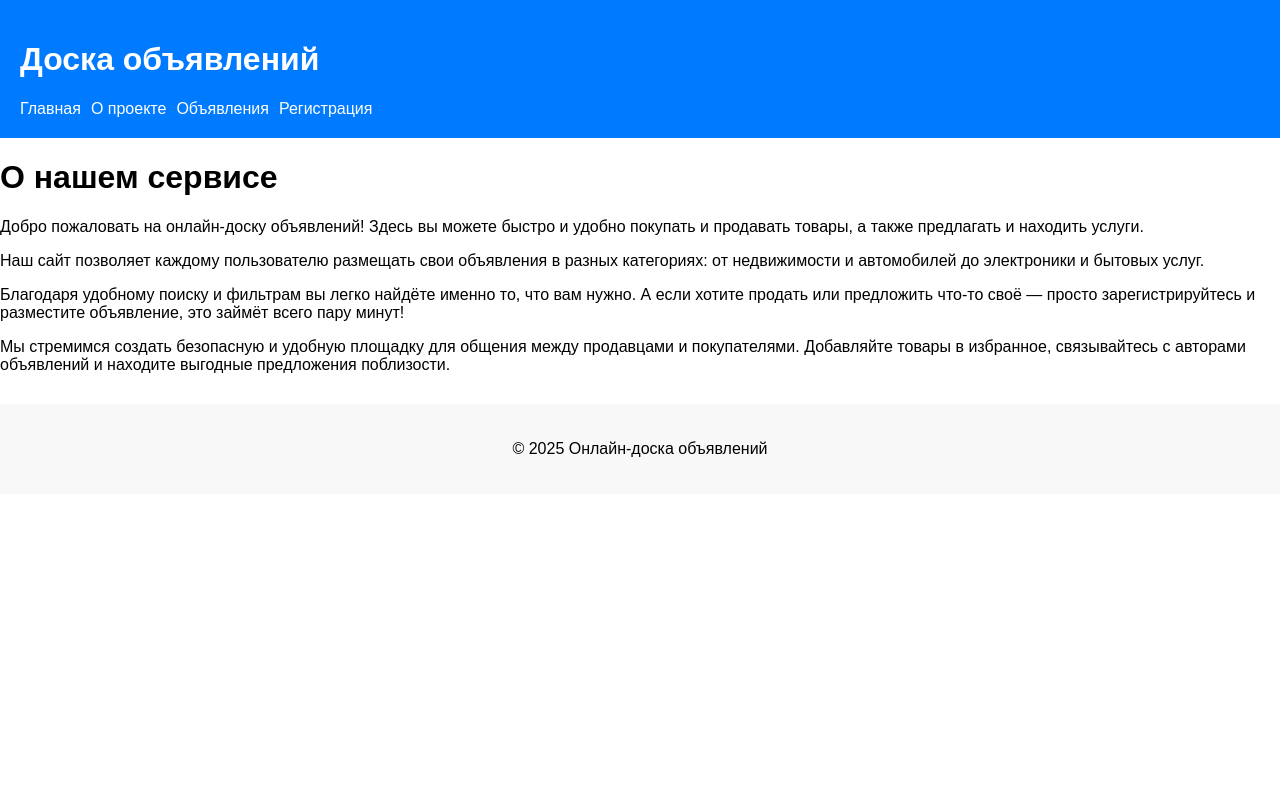
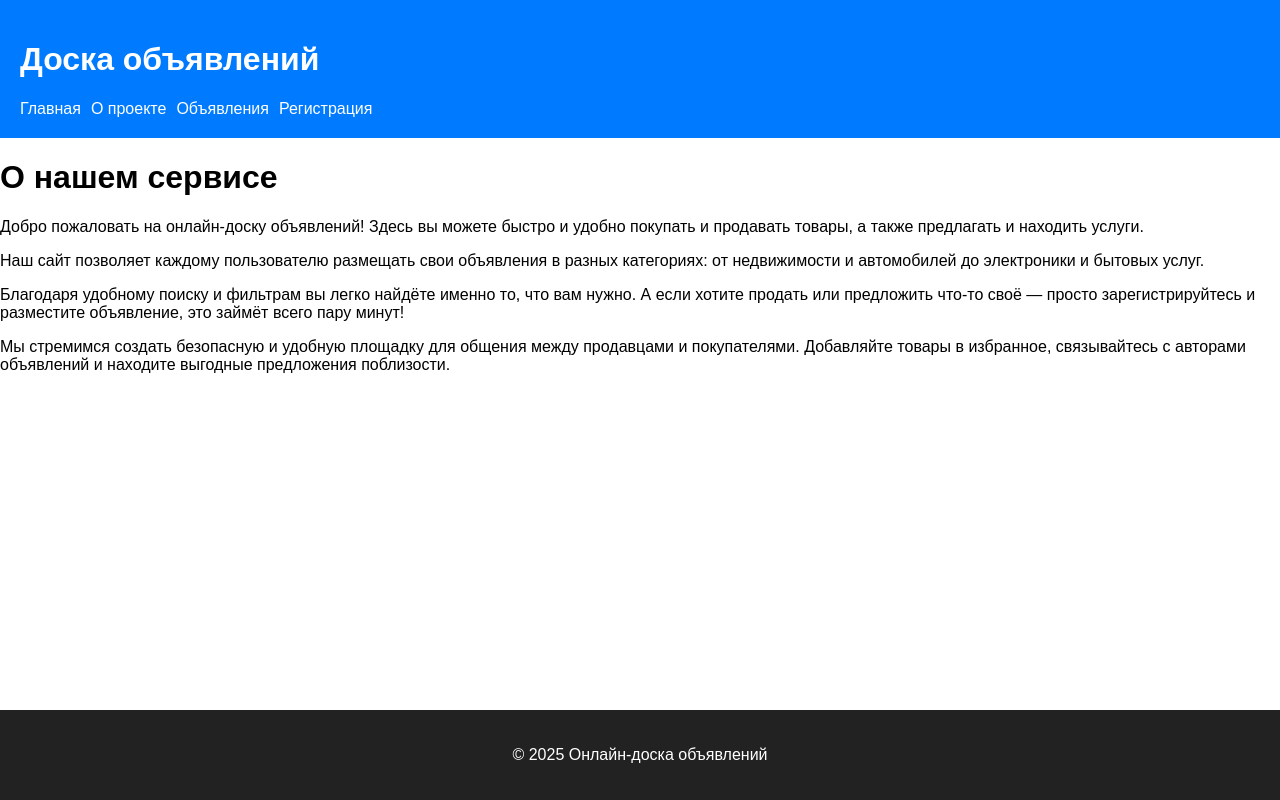
Before and after one commit to egoraleh/project_fullstack, a Vue app in the folder frontend/: page / in a window 1280 px wide. Built offline with nearby package versions, Linux system fonts and the light colour scheme.

Commit message:
Added not found page and fixed footer.

```diff
--- a/frontend/src/App.vue
+++ b/frontend/src/App.vue
@@ -1,7 +1,11 @@
 <template>
-  <Header />
-  <router-view />
-  <Footer />
+  <div id="app">
+    <Header />
+    <main class="main-content">
+      <router-view />
+    </main>
+    <Footer />
+  </div>
 </template>
 
 <script setup>
@@ -14,4 +18,15 @@ body {
   font-family: sans-serif;
   margin: 0;
 }
+
+#app {
+  display: flex;
+  flex-direction: column;
+  min-height: 100vh;
+}
+
+.main-content {
+  flex: 1;
+  overflow-y: auto;
+}
 </style>
--- a/frontend/src/components/Footer.vue
+++ b/frontend/src/components/Footer.vue
@@ -1,14 +1,14 @@
 <template>
-  <footer>
+  <footer class="footer">
     <p>© 2025 Онлайн-доска объявлений</p>
   </footer>
 </template>
 
 <style scoped>
-footer {
+.footer {
   padding: 20px;
+  background-color: #222;
+  color: white;
   text-align: center;
-  background: #f8f8f8;
-  margin-top: 30px;
 }
 </style>
--- a/frontend/src/main.js
+++ b/frontend/src/main.js
@@ -2,16 +2,18 @@ import { createApp } from 'vue'
 import App from './App.vue'
 import { createRouter, createWebHistory } from 'vue-router'
 import Home from './pages/Home.vue'
-import Register from './pages/Register.vue';
+import Register from './pages/Register.vue'
+import NotFound from './pages/NotFound.vue'
 
 const routes = [
     { path: '/', component: Home },
     { path: '/register', component: Register },
+    { path: '/:pathMatch(.*)*', component: NotFound }
 ]
 
 const router = createRouter({
     history: createWebHistory(),
-    routes,
+    routes
 })
 
 const app = createApp(App)
--- /dev/null
+++ b/frontend/src/pages/NotFound.vue
@@ -0,0 +1,32 @@
+<template>
+  <div class="not-found">
+    <h1>404</h1>
+    <p>Страница не найдена</p>
+    <p><router-link to="/">Вернуться на главную</router-link></p>
+  </div>
+</template>
+
+<script>
+export default {
+  name: "NotFound",
+};
+</script>
+
+<style scoped>
+.not-found {
+  text-align: center;
+  margin-top: 50px;
+}
+h1 {
+  font-size: 50px;
+  color: #f44336;
+}
+p {
+  font-size: 20px;
+}
+router-link {
+  text-decoration: none;
+  color: #2196F3;
+  font-size: 18px;
+}
+</style>
```
Also changed, not shown: frontend/src/router/index.js (deleted, +0 -15 lines), 1 other file (tests, documents, lock files or other folders).
